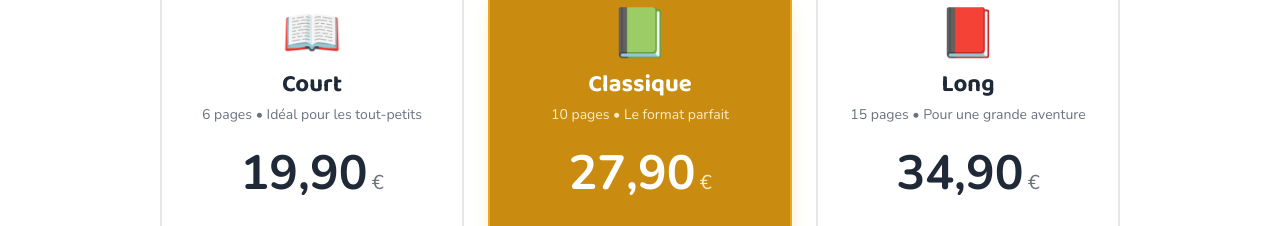
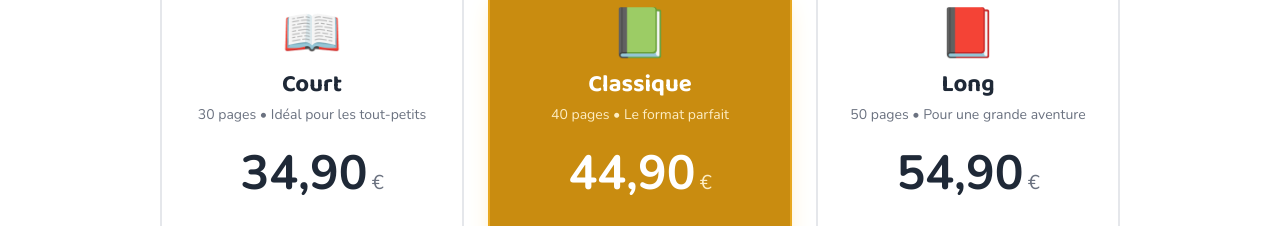
Before and after one commit to lorisdnz/Lorinzi-site, a website: page index.html in a window 1280 px wide. Shown: the part 2597-2823 px from the top of the page. Drawn offline with nearby package versions, Linux system fonts and the light colour scheme.

Commit message:
Mise a jour prix

```diff
--- a/index.html
+++ b/index.html
@@ -281,10 +281,10 @@
           <div class="text-center mb-6">
             <div class="text-5xl mb-3">📖</div>
             <h3 class="font-display font-bold text-2xl text-gray-800 mb-1">Court</h3>
-            <p class="text-sm text-gray-500">6 pages • Idéal pour les tout-petits</p>
+            <p class="text-sm text-gray-500">30 pages • Idéal pour les tout-petits</p>
           </div>
           <div class="text-center mb-8">
-            <span class="text-5xl font-bold text-gray-800">19,90</span>
+            <span class="text-5xl font-bold text-gray-800">34,90</span>
             <span class="text-xl text-gray-500">€</span>
           </div>
           <ul class="space-y-3 text-sm text-gray-600 mb-8">
@@ -306,10 +306,10 @@
           <div class="text-center mb-6">
             <div class="text-5xl mb-3">📗</div>
             <h3 class="font-display font-bold text-2xl text-white mb-1">Classique</h3>
-            <p class="text-sm text-purple-200">10 pages • Le format parfait</p>
+            <p class="text-sm text-purple-200">40 pages • Le format parfait</p>
           </div>
           <div class="text-center mb-8">
-            <span class="text-5xl font-bold text-white">27,90</span>
+            <span class="text-5xl font-bold text-white">44,90</span>
             <span class="text-xl text-purple-200">€</span>
           </div>
           <ul class="space-y-3 text-sm text-purple-100 mb-8">
@@ -328,10 +328,10 @@
           <div class="text-center mb-6">
             <div class="text-5xl mb-3">📕</div>
             <h3 class="font-display font-bold text-2xl text-gray-800 mb-1">Long</h3>
-            <p class="text-sm text-gray-500">15 pages • Pour une grande aventure</p>
+            <p class="text-sm text-gray-500">50 pages • Pour une grande aventure</p>
           </div>
           <div class="text-center mb-8">
-            <span class="text-5xl font-bold text-gray-800">34,90</span>
+            <span class="text-5xl font-bold text-gray-800">54,90</span>
             <span class="text-xl text-gray-500">€</span>
           </div>
           <ul class="space-y-3 text-sm text-gray-600 mb-8">
```
